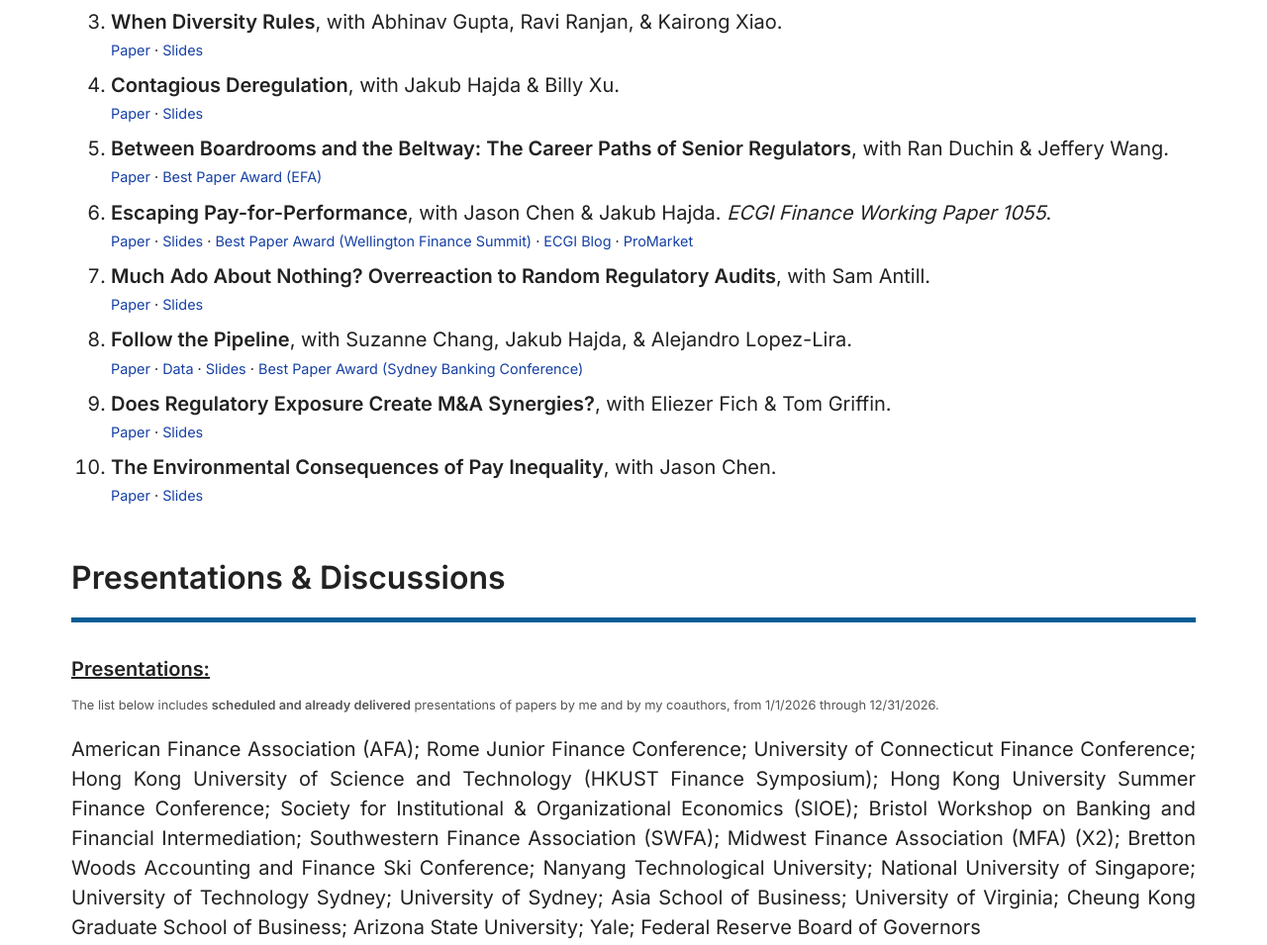
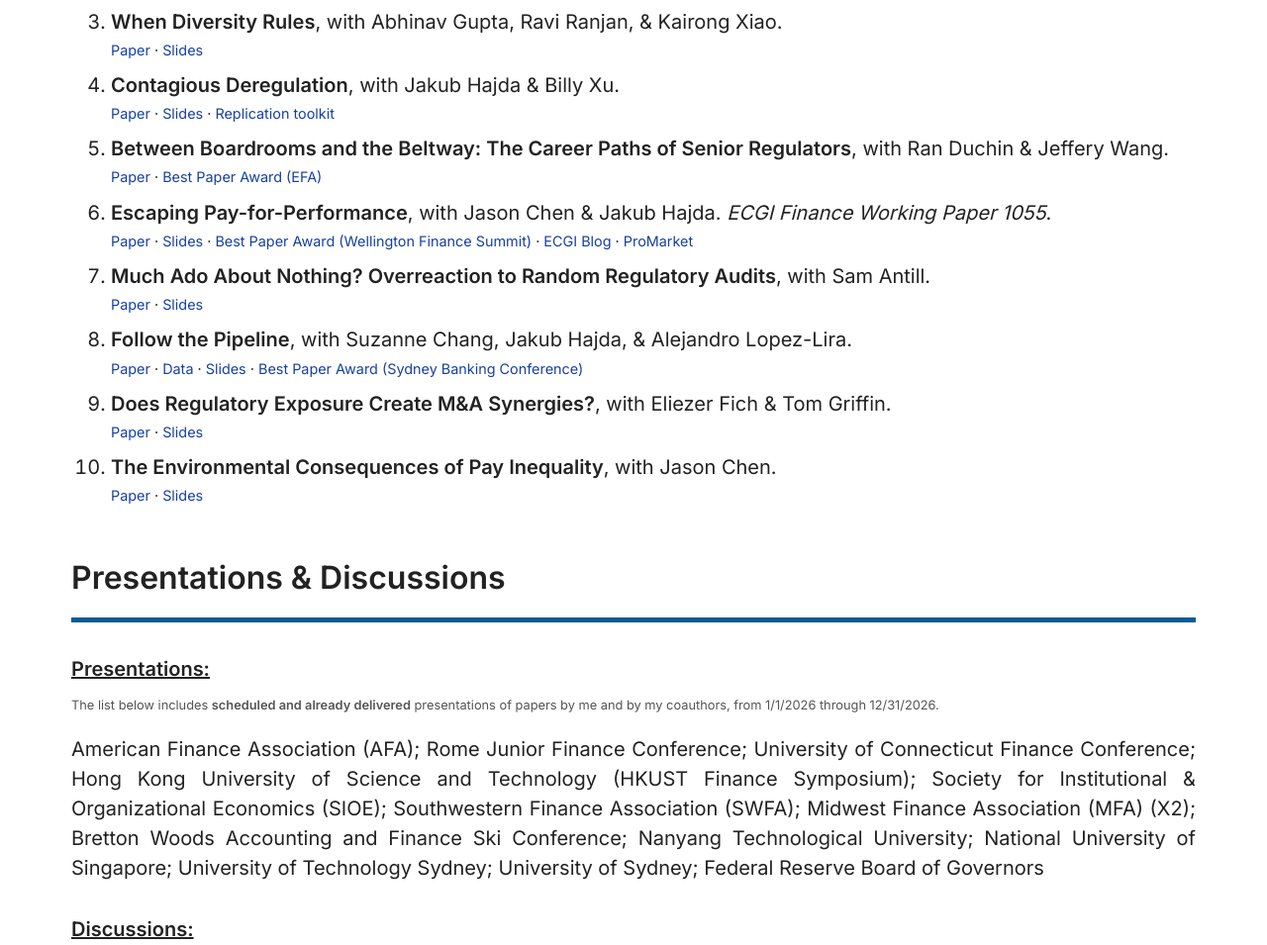
Before and after one commit to yoskekalm/yoskekalm.github.io, a plain HTML site: page index.html in a window 1280 px wide. Shown: the part 5230-6185 px from the top of the page at 99% size. Drawn offline with Linux system fonts and the light colour scheme.

Commit message:
Update index.html

```diff
--- a/index.html
+++ b/index.html
@@ -291,7 +291,8 @@ The figure below tracks all regulatory activities by all federal agencies based
           <strong>Contagious Deregulation</strong>, with Jakub Hajda & Billy Xu.
           <p class="paper-links">
             <a href="https://papers.ssrn.com/sol3/papers.cfm?abstract_id=5016972" target="_blank" rel="noopener noreferrer">Paper</a> ·
-            <a href="https://drive.google.com/file/d/1wdYcmWrfSZDerWdmLsDOF1NuMJQLT0zB/view?usp=drive_link" target="_blank" rel="noopener noreferrer">Slides</a>
+            <a href="https://drive.google.com/file/d/1wdYcmWrfSZDerWdmLsDOF1NuMJQLT0zB/view?usp=drive_link" target="_blank" rel="noopener noreferrer">Slides</a> ·
+            <a href="https://drive.google.com/drive/folders/1_V6GD1PM4Em3meIrNc251agc4H81zTt_?usp=drive_link" target="_blank" rel="noopener noreferrer">Replication toolkit</a>
           </p>
           </li>
           <li>
@@ -362,8 +363,9 @@ The figure below tracks all regulatory activities by all federal agencies based
 </p>
 
       <p>
-American Finance Association (AFA); Rome Junior Finance Conference; University of Connecticut Finance Conference; Hong Kong University of Science and Technology (HKUST Finance Symposium); Hong Kong University Summer Finance Conference; Society for Institutional & Organizational Economics (SIOE); Bristol Workshop on Banking and Financial Intermediation; Southwestern Finance Association (SWFA); Midwest Finance Association (MFA) (X2); Bretton Woods Accounting and Finance Ski Conference; Nanyang Technological University; National University of Singapore; University of Technology Sydney; University of Sydney; Asia School of Business; University of Virginia; Cheung Kong Graduate School of Business; Arizona State University; Yale; Federal Reserve Board of Governors
+American Finance Association (AFA); Rome Junior Finance Conference; University of Connecticut Finance Conference; Hong Kong University of Science and Technology (HKUST Finance Symposium); Society for Institutional & Organizational Economics (SIOE); Southwestern Finance Association (SWFA); Midwest Finance Association (MFA) (X2); Bretton Woods Accounting and Finance Ski Conference; Nanyang Technological University; National University of Singapore; University of Technology Sydney; University of Sydney; Federal Reserve Board of Governors
       </p>
+
       <h2><u>Discussions:</u></h2>
 <p class="section-note">
   The list below includes several <strong>scheduled and already delivered</strong> discussions of papers.
```
